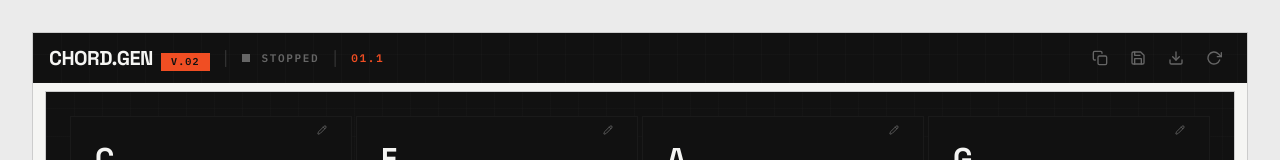
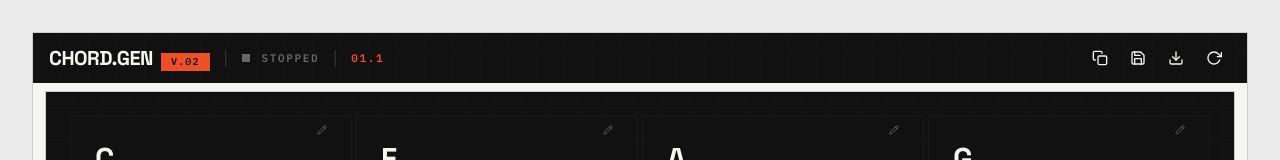
Before and after one commit to wprudencio/chord-progression-generator-v0, a Next.js app: page / in a window 1280 px wide. Shown: the top 160 px of the page. Built offline with nearby package versions, Linux system fonts and the light colour scheme.

Commit message:
top bar icons white (#F5F5F3)

```diff
--- a/app/page.tsx
+++ b/app/page.tsx
@@ -1961,7 +1961,7 @@ export default function ChordGenerator() {
             <div className="flex items-center gap-1">
               <button
                 onClick={exportProgression}
-                className="p-2 text-[#666] hover:text-[#F04E23] hover:bg-[#1A1A1A] transition-all border border-transparent hover:border-[#F04E23]"
+                className="p-2 text-[#F5F5F3] hover:text-[#F04E23] hover:bg-[#1A1A1A] transition-all border border-transparent hover:border-[#F04E23]"
                 title="Copy progression"
               >
                 <svg className="w-4 h-4" viewBox="0 0 24 24" fill="none" stroke="currentColor" strokeWidth="2" strokeLinecap="round" strokeLinejoin="round">
@@ -1971,7 +1971,7 @@ export default function ChordGenerator() {
               </button>
               <button
                 onClick={saveProgression}
-                className="p-2 text-[#666] hover:text-[#F04E23] hover:bg-[#1A1A1A] transition-all border border-transparent hover:border-[#F04E23]"
+                className="p-2 text-[#F5F5F3] hover:text-[#F04E23] hover:bg-[#1A1A1A] transition-all border border-transparent hover:border-[#F04E23]"
                 title="Save progression"
               >
                 <svg className="w-4 h-4" viewBox="0 0 24 24" fill="none" stroke="currentColor" strokeWidth="2" strokeLinecap="round" strokeLinejoin="round">
@@ -1982,7 +1982,7 @@ export default function ChordGenerator() {
               </button>
               <button
                 onClick={exportMidi}
-                className="p-2 text-[#666] hover:text-[#F04E23] hover:bg-[#1A1A1A] transition-all border border-transparent hover:border-[#F04E23]"
+                className="p-2 text-[#F5F5F3] hover:text-[#F04E23] hover:bg-[#1A1A1A] transition-all border border-transparent hover:border-[#F04E23]"
                 title="Export MIDI"
               >
                 <svg className="w-4 h-4" viewBox="0 0 24 24" fill="none" stroke="currentColor" strokeWidth="2" strokeLinecap="round" strokeLinejoin="round">
@@ -1993,7 +1993,7 @@ export default function ChordGenerator() {
               </button>
               <button
                 onClick={resetSettings}
-                className="p-2 text-[#666] hover:text-[#F04E23] hover:bg-[#1A1A1A] transition-all border border-transparent hover:border-[#F04E23]"
+                className="p-2 text-[#F5F5F3] hover:text-[#F04E23] hover:bg-[#1A1A1A] transition-all border border-transparent hover:border-[#F04E23]"
                 title="Reset all settings"
               >
                 <svg className="w-4 h-4" viewBox="0 0 24 24" fill="none" stroke="currentColor" strokeWidth="2" strokeLinecap="round" strokeLinejoin="round">
```
